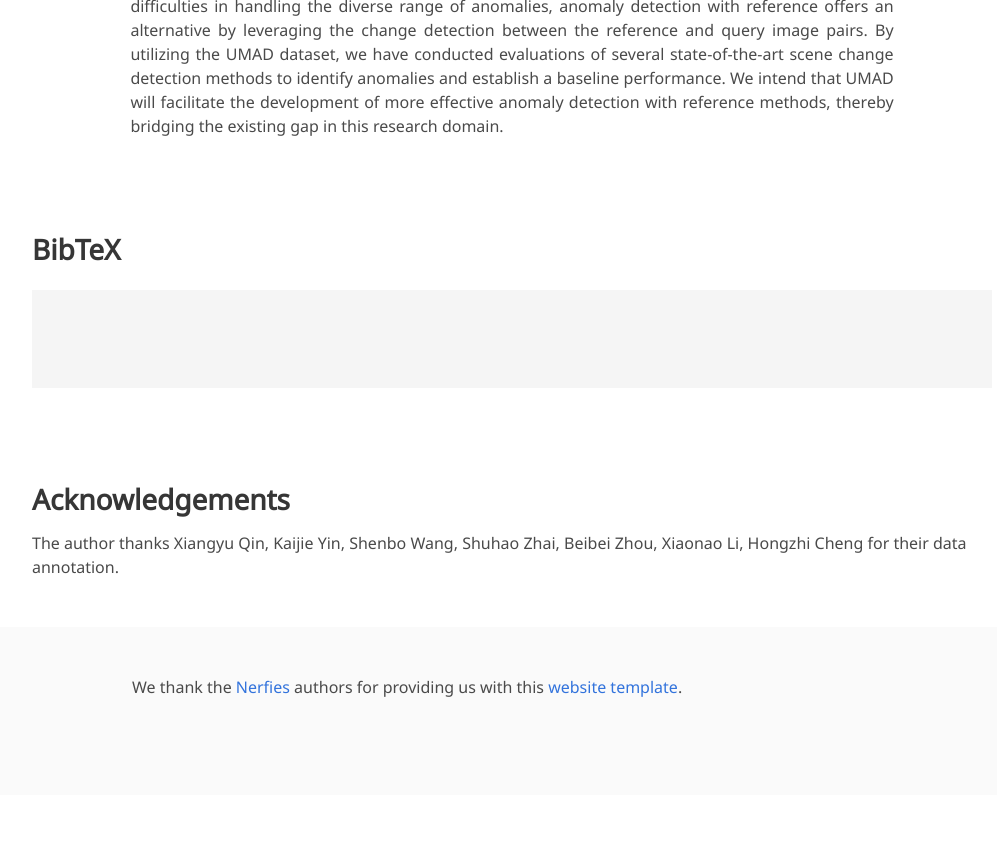
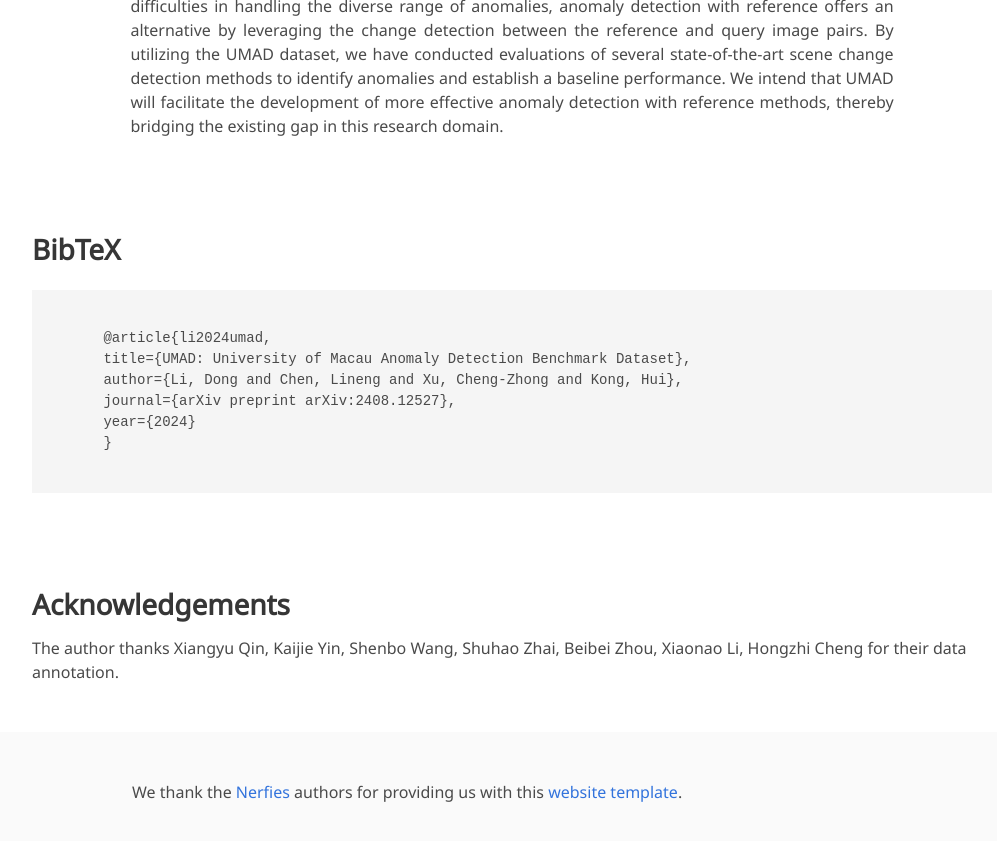
Before and after one commit to DoongLi/DoongLi.github.io, a Jekyll site: the page umad/index.html, which Jekyll copies as it is, in a window 1280 px wide and 900 px high, scrolled down 1687 px. Shown: the top 841 px of the window, without its empty margins (128-1125 px from the left). Built offline with Jekyll 4.4.1, drawn with Linux system fonts in a browser that asks for light colours; nearby versions of some CDN libraries; some web fonts are replaced; library files that are not in the unit come from our copies; a style sheet for code colours, icons or effects is not loaded; before the commit the page ends 2482 px from its top, so only the background shows below that; some of the changed lines change nothing that is shown.

Commit message:
Update index.html

```diff
--- a/umad/index.html
+++ b/umad/index.html
@@ -120,14 +120,14 @@
                 </a>
               </span> -->
               <span class="link-block">
-                <a href="https://doongli.github.io/umad/" target="_blank"
+                <a href="https://arxiv.org/pdf/2408.12527" target="_blank"
                    class="button is-normal is-rounded is-dark">
                 <!-- <a href="https://doongli.github.io/umad/" target="_blank"
                    class="button is-normal is-rounded is-dark"> -->
                   <span class="icon">
                       <i class="fas fa-file-pdf"></i>
                   </span>
-                  <a href="https://arxiv.org/pdf/2408.12527" target="_blank"><span>Paper</span></a>
+                  <span>Paper</span></a>
                 </a>
               </span>
               <!-- Video Link. -->
@@ -217,12 +217,12 @@
   <div class="container is-max-desktop content">
     <h2 class="title">BibTeX</h2>
     <pre><code>
-      		<!--@article{li2024umad,
+      @article{li2024umad,
       title={UMAD: University of Macau Anomaly Detection Benchmark Dataset},
       author={Li, Dong and Chen, Lineng and Xu, Cheng-Zhong and Kong, Hui},
       journal={arXiv preprint arXiv:2408.12527},
       year={2024}
-      		} -->
+      }
     </code></pre>
   </div>
 </section>
```
Lines whose indentation alone changed are shown as unchanged.
